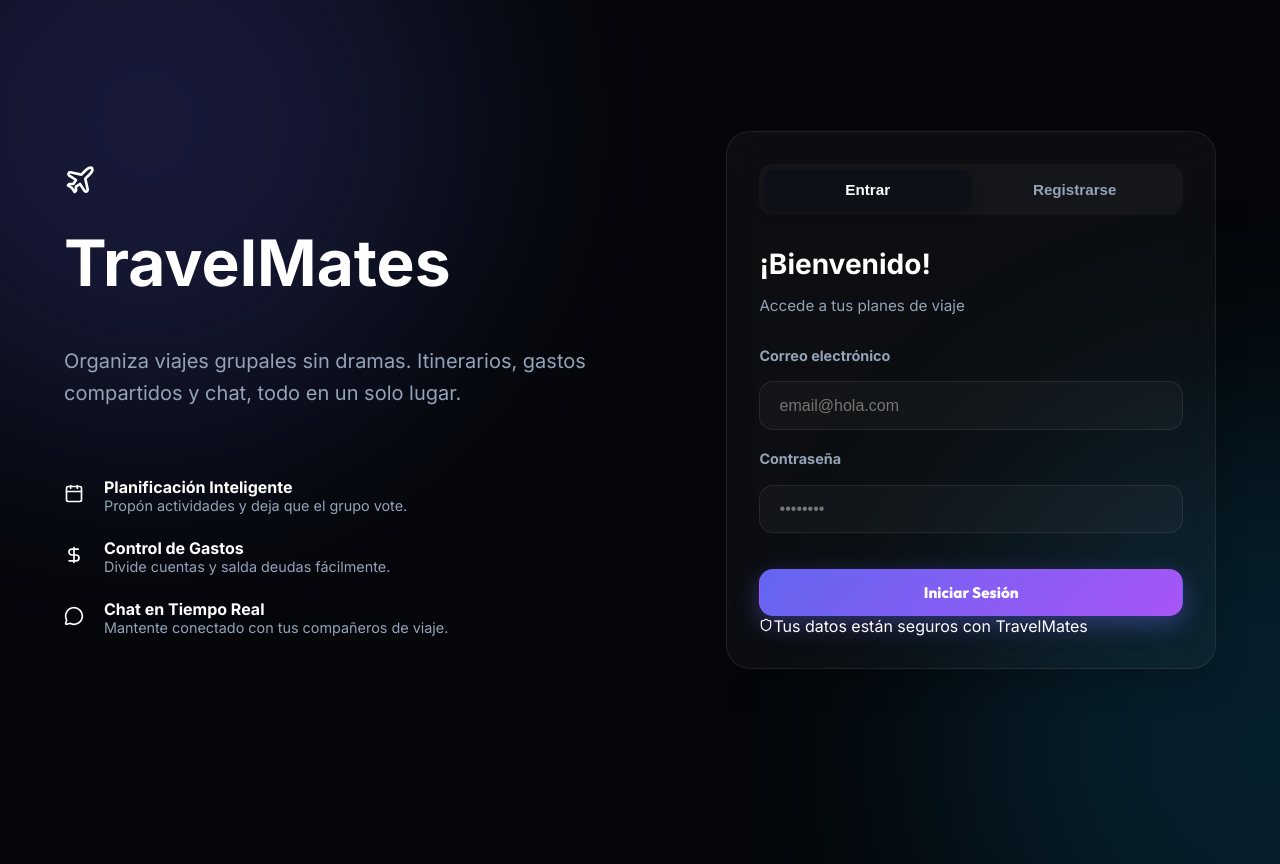
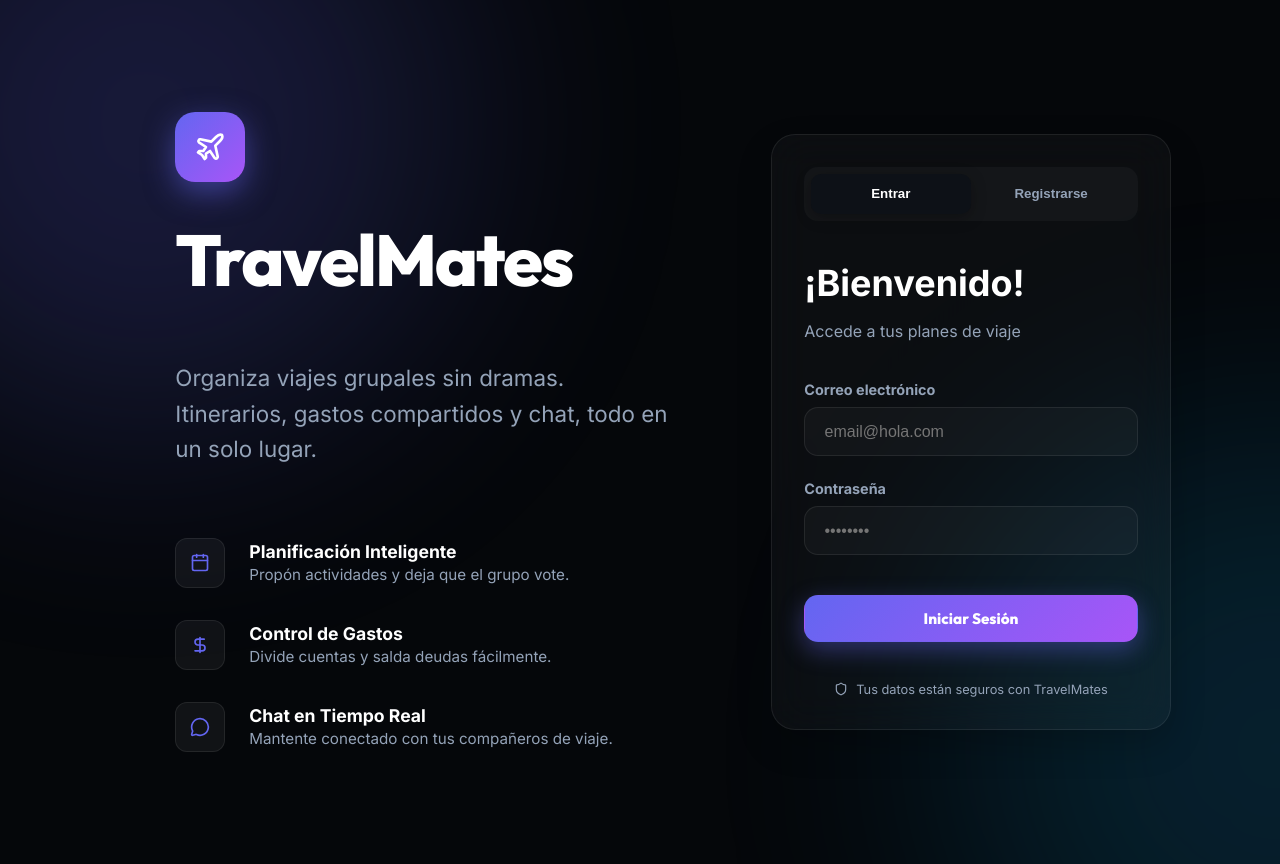
Before and after one commit to melinarivera/TravelMates-App, a React (Vite) app: page /auth in a window 1280 px wide. Before the commit the page ends 800 px from the top, so only its background shows below. Built offline with nearby package versions, Linux system fonts and the light colour scheme.

Commit message:
refactor: enhance AuthPage UI with updated typography, layout spacing, and new alert styling

```diff
--- a/src/pages/AuthPage.css
+++ b/src/pages/AuthPage.css
@@ -3,142 +3,145 @@
   display: flex;
   align-items: center;
   justify-content: center;
-  padding: 1.5rem;
-  box-sizing: border-box;
+  padding: 2rem 0;
 }
 
 .auth-container {
-  width: 100%;
-  max-width: 1000px;
   display: grid;
-  grid-template-columns: 1.1fr 0.9fr;
-  gap: 4rem;
+  grid-template-columns: 1.2fr 0.8fr;
+  gap: 6rem;
   align-items: center;
 }
 
 .auth-brand {
   display: flex;
   flex-direction: column;
-  gap: 1.5rem;
+  gap: 2rem;
 }
 
-.auth-brand-logo {
-  width: 60px;
-  height: 60px;
+.auth-logo-badge {
+  width: 70px;
+  height: 70px;
   background: var(--grad-main);
-  border-radius: 16px;
+  border-radius: 20px;
   display: flex;
   align-items: center;
   justify-content: center;
   color: white;
-  box-shadow: 0 8px 30px var(--primary-glow);
+  box-shadow: 0 10px 30px rgba(99, 102, 241, 0.5);
 }
 
 .auth-brand-title {
-  font-size: clamp(2.5rem, 5vw, 4rem);
+  font-size: 4.5rem;
   margin: 0;
-  color: white;
+  font-weight: 800;
+  letter-spacing: -0.03em;
+  font-family: 'Outfit', sans-serif;
 }
 
 .auth-brand-sub {
-  font-size: 1.25rem;
+  font-size: 1.4rem;
   color: var(--text-muted);
   line-height: 1.6;
+  max-width: 500px;
 }
 
 .auth-features {
   display: flex;
   flex-direction: column;
-  gap: 1.5rem;
-  margin-top: 1.5rem;
+  gap: 2rem;
+  margin-top: 1rem;
 }
 
 .auth-feature {
   display: flex;
-  gap: 1.25rem;
+  gap: 1.5rem;
   align-items: center;
 }
 
-.auth-feature-icon-box {
+.auth-feature-icon {
+  width: 48px;
+  height: 48px;
   background: rgba(255,255,255,0.05);
-  padding: 0.75rem;
+  border: 1px solid var(--glass-border);
   border-radius: 12px;
+  display: flex;
+  align-items: center;
+  justify-content: center;
   color: var(--primary);
-  border: 1px solid var(--glass-border);
-  flex-shrink: 0;
 }
 
-.auth-feature strong { color: white; display: block; font-size: 1rem; }
-.auth-feature p { color: var(--text-muted); font-size: 0.9rem; margin: 0; }
+.auth-feature strong { font-size: 1.1rem; color: white; display: block; margin-bottom: 0.2rem; }
+.auth-feature p { color: var(--text-muted); font-size: 0.95rem; margin: 0; }
 
 /* FORM PANEL */
 .auth-form-panel {
-  padding: 2.5rem;
   width: 100%;
-  box-sizing: border-box;
-  overflow: hidden; /* Evita que los blobs o sombras se salgan */
 }
 
 .auth-tabs {
   display: flex;
   background: rgba(255,255,255,0.03);
-  padding: 0.3rem;
+  padding: 0.4rem;
   border-radius: 14px;
-  margin-bottom: 2rem;
+  margin-bottom: 2.5rem;
 }
 
 .auth-tab {
   flex: 1;
-  padding: 0.75rem;
+  padding: 0.8rem;
   border: none;
   background: transparent;
   color: var(--text-muted);
   font-weight: 700;
   cursor: pointer;
-  border-radius: 11px;
-  transition: all 0.2s;
-  font-size: 0.95rem;
+  border-radius: 10px;
+  transition: 0.2s;
 }
 
 .auth-tab.active {
   background: var(--bg-surface);
   color: white;
-  box-shadow: 0 4px 12px rgba(0,0,0,0.3);
+  box-shadow: 0 4px 15px rgba(0,0,0,0.3);
 }
 
-.auth-form-title { font-size: 1.75rem; margin: 0 0 0.5rem; color: white; }
-.auth-form-sub { color: var(--text-muted); margin-bottom: 2rem; font-size: 0.95rem; }
+.auth-form-title { font-size: 2.25rem; margin: 0 0 0.5rem; color: white; }
+.auth-form-sub { color: var(--text-muted); margin-bottom: 2.5rem; }
 
 .auth-form {
   display: flex;
   flex-direction: column;
-  gap: 1.25rem;
+  gap: 1.5rem;
 }
 
-.form-group { display: flex; flex-direction: column; gap: 0.5rem; width: 100%; }
+.auth-alert {
+  padding: 1rem;
+  border-radius: 12px;
+  margin-bottom: 1.5rem;
+  font-size: 0.95rem;
+  font-weight: 600;
+}
+.auth-alert-error { background: rgba(244, 63, 94, 0.1); color: var(--coral); border: 1px solid var(--coral); }
+.auth-alert-success { background: rgba(16, 185, 129, 0.1); color: var(--mint); border: 1px solid var(--mint); }
 
-.form-input-with-icon {
-  position: relative;
-  width: 100%;
+.auth-footer {
+  margin-top: 2.5rem;
+  display: flex;
+  align-items: center;
+  justify-content: center;
+  gap: 0.5rem;
+  color: var(--text-muted);
+  font-size: 0.8rem;
 }
 
-.input-icon {
-  position: absolute;
-  left: 1rem;
-  top: 50%;
-  transform: translateY(-50%);
-  color: var(--text-muted);
+@media (max-width: 1024px) {
+  .auth-container { grid-template-columns: 1fr; gap: 4rem; padding: 0 2rem; }
+  .auth-brand { text-align: center; align-items: center; }
+  .auth-brand-title { font-size: 3.5rem; }
+  .auth-features { display: none; }
 }
 
-.form-input {
-  padding-left: 3rem;
-  box-sizing: border-box;
-  width: 100%;
+@media (max-width: 600px) {
+  .auth-form-panel { padding: 1.5rem; }
+  .auth-form-title { font-size: 1.75rem; }
 }
-
-@media (max-width: 900px) {
-  .auth-container { grid-template-columns: 1fr; gap: 2rem; }
-  .auth-brand { display: none; }
-  .auth-form-panel { padding: 1.5rem; }
-  .auth-form-title { font-size: 1.5rem; }
-}
```
